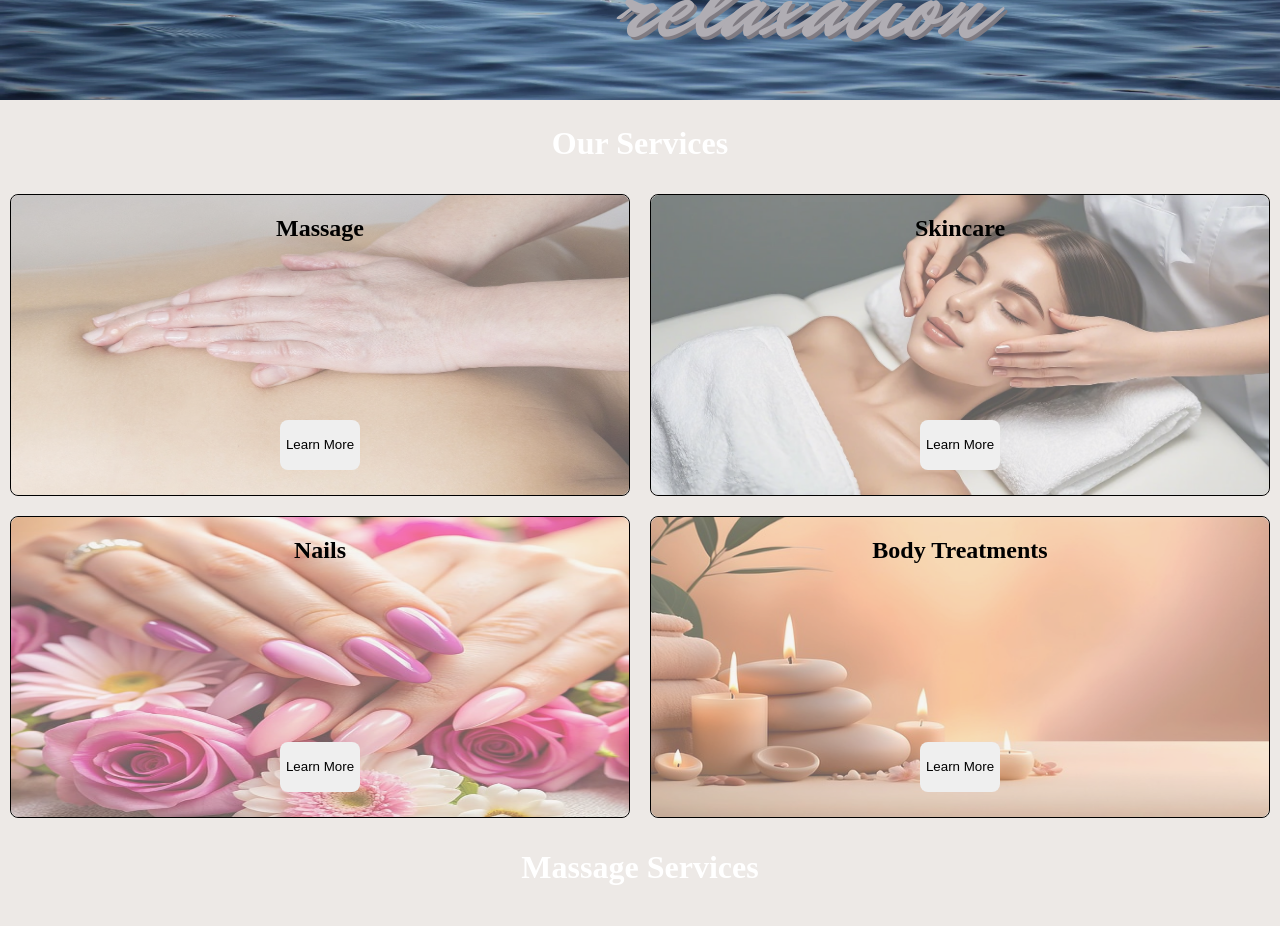
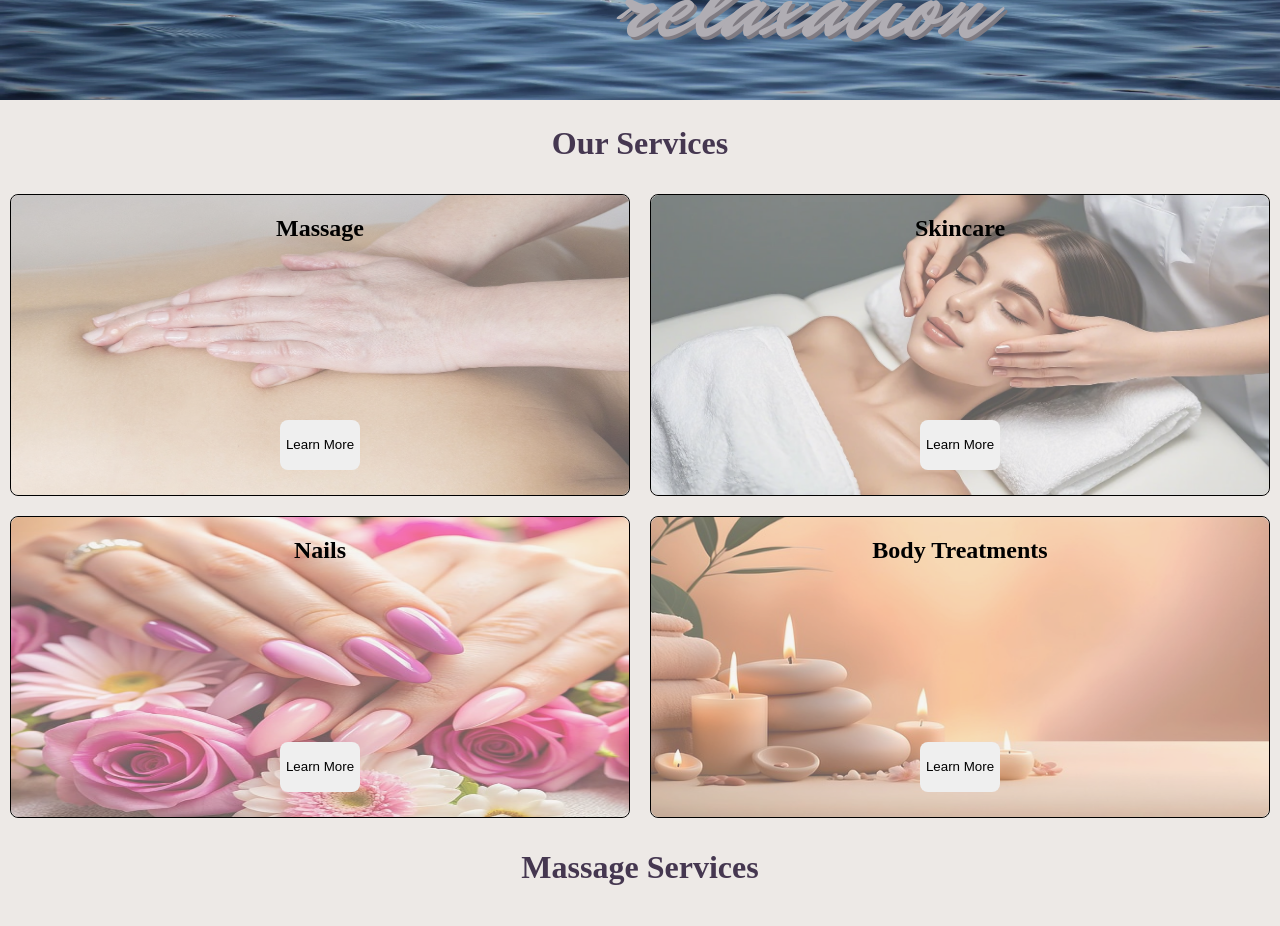
Before and after one commit to LaurenCummings/spa-project, a React (Vite) app: page / in a window 1280 px wide. Shown: the part 200-1126 px from the top of the page. Built offline with nearby package versions, Linux system fonts and the light colour scheme.

Commit message:
changed header colors

```diff
--- a/src/css/Massage.css
+++ b/src/css/Massage.css
@@ -1,5 +1,5 @@
 .massage h1 {
-    color: white;
+    color: #453750;
     text-align: center;
 }
 
--- a/src/css/ServiceNav.css
+++ b/src/css/ServiceNav.css
@@ -1,5 +1,5 @@
 .service-nav h1 {
-    color: white;
+    color: #453750;
     text-align: center;
 }
 
```
